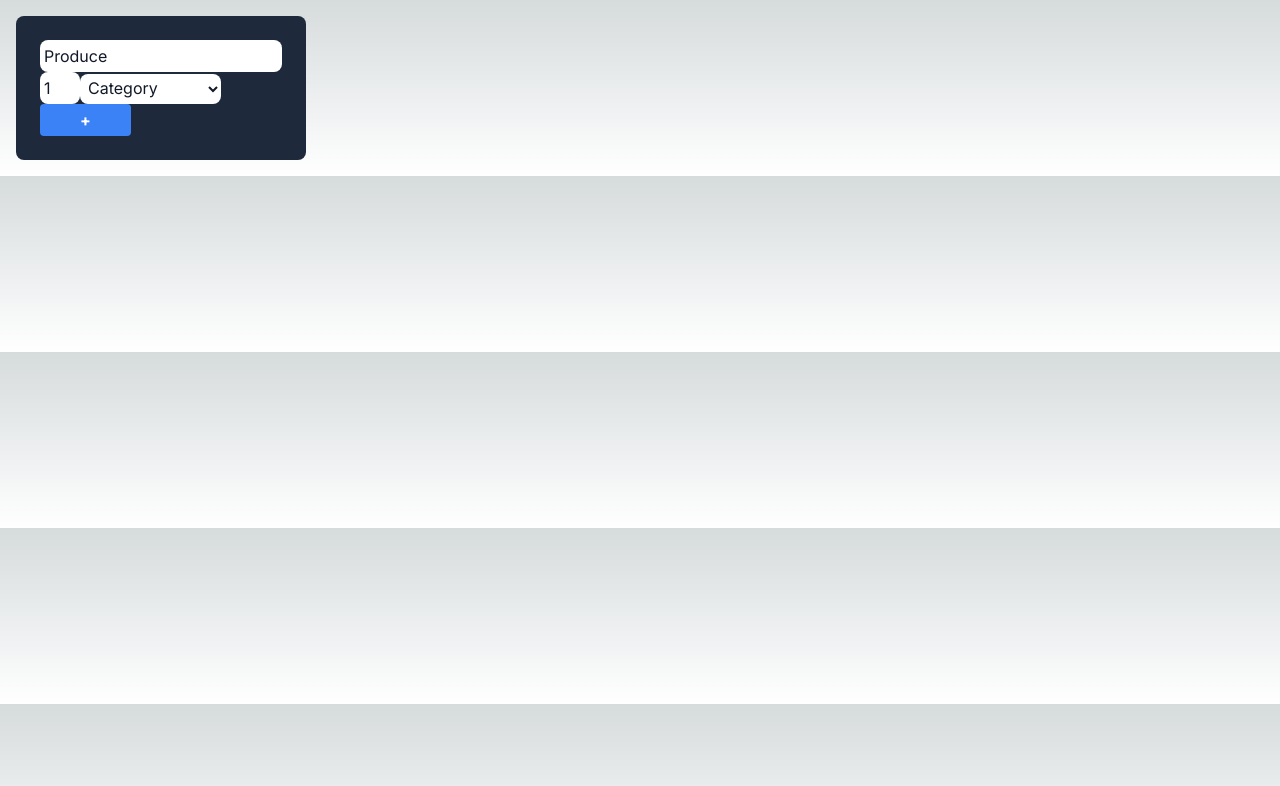
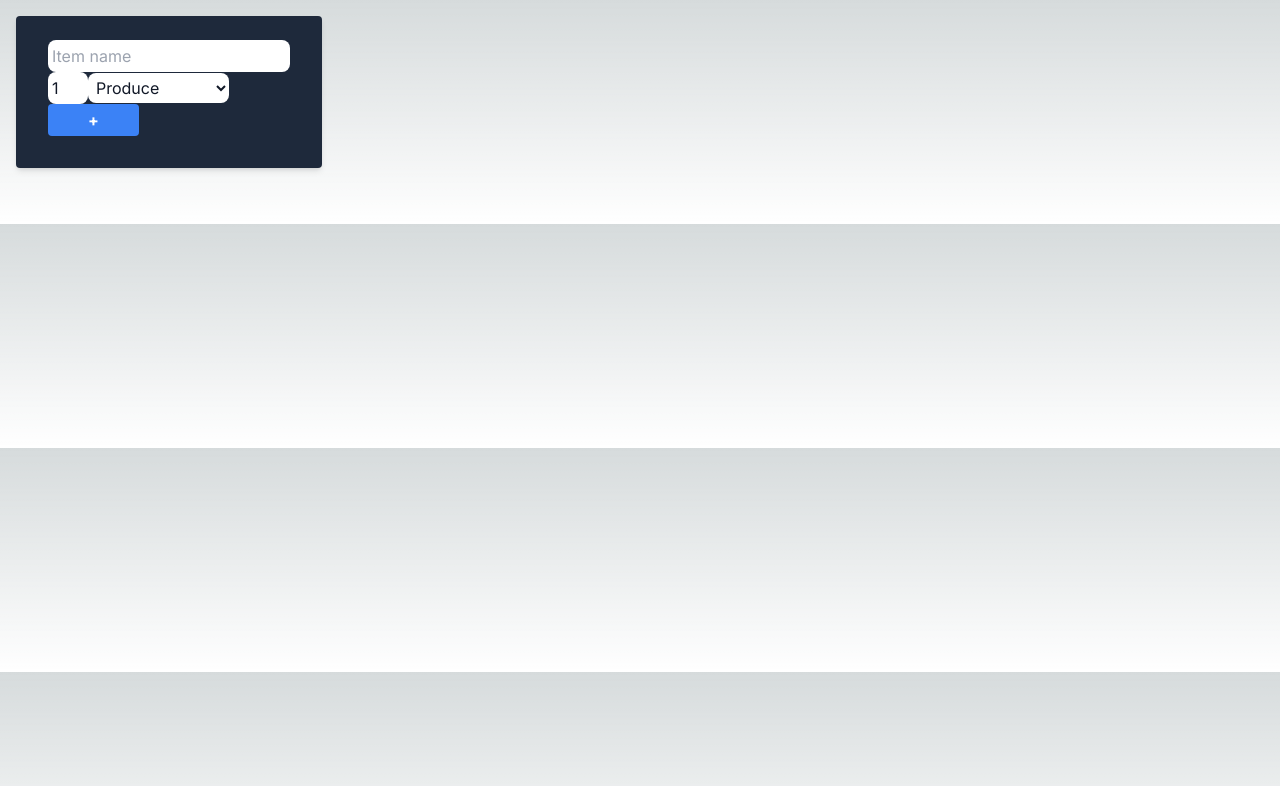
Before and after one commit to teresspearl/cprg306-assignments, a Next.js app: page /week-4 in a window 1280 px wide. Shown: the top 786 px of the page. Built offline with nearby package versions, Linux system fonts and the light colour scheme.

Commit message:
Update code

```diff
--- a/app/week-4/new-item.js
+++ b/app/week-4/new-item.js
@@ -2,9 +2,9 @@
 import { useState } from "react";
 
 export default function NewItem() {
-        const [name, setName] = useState("Produce");
+        const [name, setName] = useState("");
         const [quantity, setQuantity] = useState(1);
-        const [category, setCategory] = useState("");
+        const [category, setCategory] = useState("Produce");
 
         const handleSubmit = (event) => {
             event.preventDefault();
@@ -13,8 +13,8 @@
         };
 
     return (
-      <div class="flex items-center justify-center rounded-lg p-6 w-30 w-min bg-slate-800 gap-y-1.5">
-          <form onSubmit={handleSubmit}>
+      <div class="md:flex md:items-center mb-6">
+          <form class="bg-slate-800 shadow-md rounded px-8 pt-6 pb-8 mb-4" onSubmit={handleSubmit}>
           <ul>
             <input
               type="text"
```
